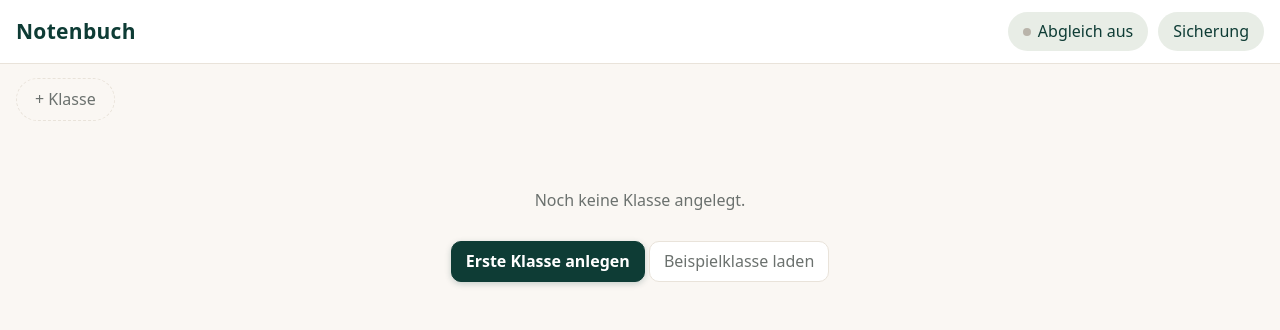
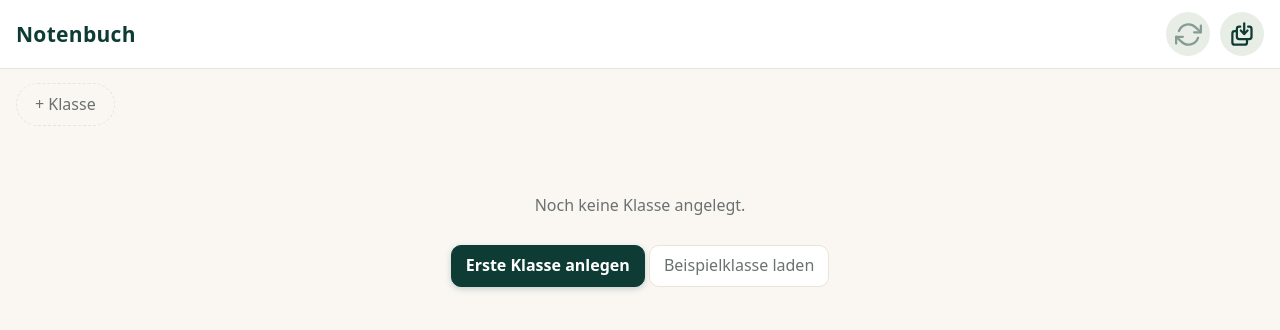
Before and after one commit to djoma1609/Notenbuch, a plain HTML site: page index.html in a window 1280 px wide. Drawn offline with Linux system fonts and the light colour scheme.

Commit message:
Kopfzeile: Symbole für Abgleich (Haken/X) und Sicherung
Co-Authored-By: Claude Fable 5.2 <noreply@anthropic.com>

```diff
--- a/index.html
+++ b/index.html
@@ -31,14 +31,14 @@ header.top {
   background: var(--panel); color: var(--accent); border-bottom: 1px solid var(--line);
 }
 header.top h1 { font-size: 21px; font-weight: 600; letter-spacing: .3px; margin: 0; flex: 1; white-space: nowrap; overflow: hidden; text-overflow: ellipsis; }
-header.top button { background: var(--soft); border-color: transparent; color: var(--accent); border-radius: 999px; padding: 7px 14px; }
+header.top button { background: var(--soft); border-color: transparent; color: var(--accent); width: 44px; height: 44px; }
+#btnSync[data-state=off] .arrows { opacity: .45; }
+#btnSync[data-state=busy] svg { animation: spin 1.1s linear infinite; }
+@keyframes spin { to { transform: rotate(360deg); } }
+@media (prefers-reduced-motion: reduce) { #btnSync[data-state=busy] svg { animation: none; } }
 header.top button:hover { border-color: var(--accent); }
-#btnSync::before { content: ""; display: inline-block; width: 8px; height: 8px; border-radius: 50%; margin-right: 7px; background: #b9b4aa; vertical-align: 1px; }
-#btnSync[data-state=ok]::before { background: #35a868; }
-#btnSync[data-state=busy]::before { background: #e0a100; }
-#btnSync[data-state=error]::before, #btnSync[data-state=login]::before, #btnSync[data-state=pw]::before, #btnSync[data-state=offline]::before { background: #d9493d; }
 #status { font-size: 12px; color: var(--muted); white-space: nowrap; }
-@media (max-width: 560px) { #status { display: none; } header.top { gap: 8px; } header.top h1 { font-size: 18px; } header.top button { padding: 6px 10px; font-size: 14px; } }
+@media (max-width: 560px) { #status { display: none; } header.top { gap: 8px; } header.top h1 { font-size: 18px; } }
 
 button, input, select, textarea { font: inherit; color: inherit; }
 button {
@@ -160,8 +160,8 @@ dialog.dlg textarea { min-height: 180px; resize: vertical; }
 <header class="top">
   <h1>Notenbuch</h1>
   <span id="status"></span>
-  <button id="btnSync">Abgleich aus</button>
-  <button id="btnBackup">Sicherung</button>
+  <button id="btnSync" class="iconbtn" type="button" aria-label="Abgleich"></button>
+  <button id="btnBackup" class="iconbtn" type="button" title="Sicherung und Einstellungen" aria-label="Sicherung und Einstellungen"></button>
 </header>
 <nav class="tabs" id="classTabs"></nav>
 <main id="main"></main>
@@ -553,9 +553,16 @@ const ICONS = {
   close: '<line x1="6" y1="6" x2="18" y2="18"/><line x1="18" y1="6" x2="6" y2="18"/>',
   check: '<polyline points="20 6 9 17 4 12"/>'
 };
+const svgIcon = (inner, size) => '<svg viewBox="0 0 24 24" width="' + (size || 20) + '" height="' + (size || 20) + '" fill="none" stroke="currentColor" stroke-width="2" stroke-linecap="round" stroke-linejoin="round" aria-hidden="true">' + inner + '</svg>';
+ICONS.backup = '<path d="M10 5H9a2 2 0 0 0-2 2v7a2 2 0 0 0 2 2h9a2 2 0 0 0 2-2V7a2 2 0 0 0-2-2h-1"/><path d="M7 9H5a2 2 0 0 0-2 2v8a2 2 0 0 0 2 2h9a2 2 0 0 0 2-2v-3"/><line x1="13.5" y1="2" x2="13.5" y2="11.5"/><polyline points="10.5 8.5 13.5 11.5 16.5 8.5"/>';
+ICONS.sync = '<g class="arrows"><polyline points="23 4 23 10 17 10"/><polyline points="1 20 1 14 7 14"/><path d="M3.51 9a9 9 0 0 1 14.85-3.36L23 10M1 14l4.64 4.36A9 9 0 0 0 20.49 15"/></g>';
+const SYNC_MARK = {
+  ok: '<polyline points="8.5 12.3 11 14.8 15.5 9.6" stroke="var(--good)" stroke-width="2.6"/>',
+  bad: '<path d="M9.4 9.4l5.2 5.2M14.6 9.4l-5.2 5.2" stroke="var(--bad)" stroke-width="2.6"/>'
+};
 function iconBtn(name, label, onclick) {
   const b = h('button', { type: 'button', class: 'iconbtn', title: label, 'aria-label': label, onclick });
-  b.innerHTML = '<svg viewBox="0 0 24 24" width="20" height="20" fill="none" stroke="currentColor" stroke-width="2" stroke-linecap="round" stroke-linejoin="round" aria-hidden="true">' + ICONS[name] + '</svg>';
+  b.innerHTML = svgIcon(ICONS[name]);
   return b;
 }
 /* Zahnrad: Einstellungen eines Reiters (Gewichtung, Zeitstempel, Löschen). */
@@ -1027,10 +1034,11 @@ function markDirty() {
 }
 function setSync(state, msg) {
   syncState = state; syncMsg = msg || '';
-  const labels = { off: 'Abgleich aus', ok: 'Abgleich ✓', busy: 'Abgleich …', offline: 'Offline', error: 'Abgleich ⚠', login: 'Anmelden ⚠', pw: 'Passwort ⚠' };
+  const labels = { off: 'Abgleich aus', ok: 'Abgleich in Ordnung', busy: 'Abgleich läuft', offline: 'Offline', error: 'Abgleich fehlgeschlagen', login: 'Bitte neu anmelden', pw: 'Passwort nötig' };
   const b = document.getElementById('btnSync');
-  b.textContent = labels[state]; b.dataset.state = state;
-  b.title = msg || '';
+  b.innerHTML = svgIcon(ICONS.sync + (state === 'ok' ? SYNC_MARK.ok : ['error', 'login', 'pw', 'offline'].includes(state) ? SYNC_MARK.bad : ''), 27);
+  b.dataset.state = state;
+  b.title = labels[state] + (msg ? ': ' + msg : ''); b.setAttribute('aria-label', b.title);
 }
 function b64url(bytes) { return btoa(String.fromCharCode(...bytes)).replace(/\+/g, '-').replace(/\//g, '_').replace(/=+$/, ''); }
 
@@ -1354,6 +1362,7 @@ setInterval(() => { if (!document.hidden) sync(); }, 60000);
 
 document.getElementById('btnSync').addEventListener('click', syncDialog);
 document.getElementById('btnBackup').addEventListener('click', backupDialog);
+document.getElementById('btnBackup').innerHTML = svgIcon(ICONS.backup, 27);
 if (navigator.storage && navigator.storage.persist) navigator.storage.persist().catch(() => {});
 if ('serviceWorker' in navigator && (location.protocol === 'https:' || location.hostname === 'localhost')) {
   navigator.serviceWorker.register('sw.js').catch(e => console.warn('Offline-Modus nicht verfügbar:', e));
```
